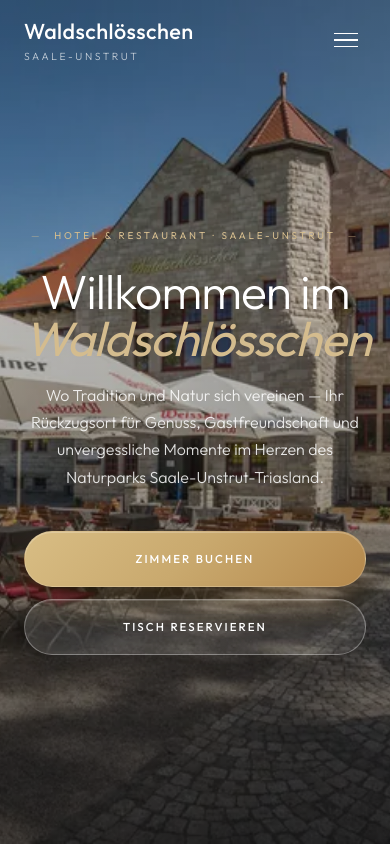
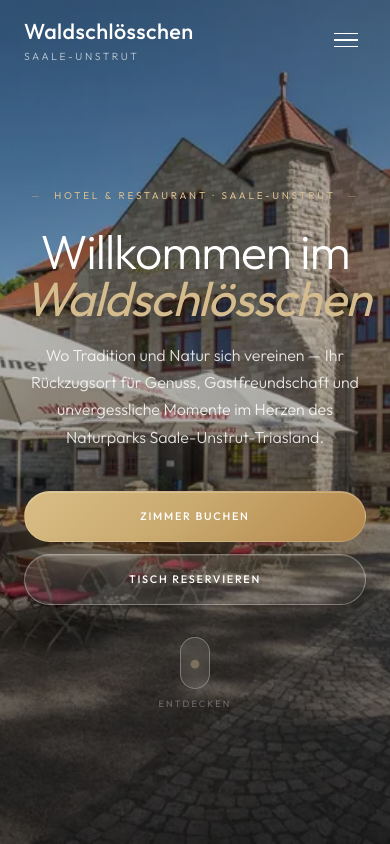
Before and after one commit to KonstantinM88/Waldschl-sschen, a Next.js app: page / in a window 390 px wide. Shown: the top 844 px of the page. Built offline with nearby package versions, Linux system fonts and the light colour scheme.

Commit message:
scroll hero

```diff
--- a/src/app/globals.css
+++ b/src/app/globals.css
@@ -79,14 +79,14 @@
     align-items: center;
     justify-content: center;
     gap: 0.625rem;
-    min-height: 3.5rem;
-    padding: 0.95rem 2.1rem;
+    min-height: 3.2rem;
+    padding: 0.85rem 1.45rem;
     border-radius: 999px;
     font-family: var(--font-body);
-    font-size: 0.72rem;
+    font-size: 0.68rem;
     line-height: 1;
     font-weight: 500;
-    letter-spacing: 0.18em;
+    letter-spacing: 0.16em;
     text-transform: uppercase;
     text-decoration: none;
     white-space: nowrap;
@@ -169,6 +169,17 @@
     transform: translateY(0) scale(0.985);
   }
 
+  @media (min-width: 640px) {
+    .btn-primary,
+    .btn-outline-light,
+    .btn-dark {
+      min-height: 3.5rem;
+      padding: 0.95rem 2.1rem;
+      font-size: 0.72rem;
+      letter-spacing: 0.18em;
+    }
+  }
+
   .gold-divider {
     width: 60px;
     height: 1px;
--- a/src/components/sections/HeroSection.tsx
+++ b/src/components/sections/HeroSection.tsx
@@ -17,9 +17,35 @@ export default function HeroSection() {
     animate: { opacity: 1, y: 0, filter: "blur(0px)" },
   };
 
+  const renderScrollIndicator = (className: string) => (
+    <motion.a
+      href="#about"
+      className={className}
+      initial={{ opacity: 0 }}
+      animate={{ opacity: 1 }}
+      transition={{ delay: 1.5, duration: 1 }}
+      whileHover={{ y: 2 }}
+    >
+      <div className="relative flex h-[52px] w-[30px] items-start justify-center rounded-full border border-white/30 bg-white/8 p-1 shadow-[0_14px_40px_rgba(0,0,0,0.18)] backdrop-blur-md sm:h-[56px] sm:w-[32px]">
+        <motion.span
+          className="block h-2.5 w-2.5 rounded-full bg-gold-light shadow-[0_0_16px_rgba(212,188,142,0.8)]"
+          animate={{ y: [0, 18, 0], opacity: [1, 0.35, 1], scale: [1, 0.86, 1] }}
+          transition={{ duration: 1.9, repeat: Infinity, ease: [0.45, 0, 0.55, 1] }}
+        />
+      </div>
+      <motion.span
+        className="text-[0.58rem] tracking-[0.22em] uppercase sm:text-[0.62rem] sm:tracking-[0.24em]"
+        animate={{ opacity: [0.55, 0.95, 0.55], y: [0, 2, 0] }}
+        transition={{ duration: 2.2, repeat: Infinity, ease: "easeInOut" }}
+      >
+        {t("scroll")}
+      </motion.span>
+    </motion.a>
+  );
+
   return (
     <section
-      className="relative flex min-h-[100svh] items-center justify-center overflow-hidden px-4 pb-20 pt-28 sm:px-6 sm:pb-24 sm:pt-32"
+      className="relative flex min-h-[100svh] items-center justify-center overflow-hidden px-4 pb-16 pt-28 sm:px-6 sm:pb-20 sm:pt-32 lg:pb-28 lg:pt-36"
     >
       {/* Background */}
       <div className="absolute inset-0">
@@ -43,7 +69,7 @@ export default function HeroSection() {
       </div>
 
       {/* Content */}
-      <div className="relative z-10 mx-auto w-full max-w-[960px] px-2 text-center text-white sm:px-8">
+      <div className="relative z-10 mx-auto w-full max-w-[960px] px-2 text-center text-white sm:px-8 lg:pb-24">
         <motion.div
           className="mb-6 inline-flex flex-wrap items-center justify-center gap-x-3 gap-y-2 font-[var(--font-body)] text-[0.62rem] font-normal tracking-[0.28em] uppercase text-gold-light sm:mb-8 sm:text-[0.7rem] sm:tracking-[0.35em]"
           {...reveal}
@@ -73,43 +99,23 @@ export default function HeroSection() {
         </motion.p>
 
         <motion.div
-          className="flex flex-col items-stretch justify-center gap-3 sm:flex-row sm:items-center sm:gap-5"
+          className="mx-auto flex w-full max-w-[22rem] flex-col items-stretch justify-center gap-3 sm:max-w-none sm:flex-row sm:items-center sm:gap-5"
           {...reveal}
           transition={{ duration: 1, delay: 0.9, ease: [0.16, 1, 0.3, 1] }}
         >
-          <a href="#buchen" className="btn-primary justify-center sm:min-w-[220px]">
+          <a href="#buchen" className="btn-primary w-full justify-center sm:w-auto sm:min-w-[220px]">
             {t("ctaBook")}
           </a>
-          <a href="#restaurant" className="btn-outline-light justify-center sm:min-w-[220px]">
+          <a href="#restaurant" className="btn-outline-light w-full justify-center sm:w-auto sm:min-w-[220px]">
             {t("ctaTable")}
           </a>
         </motion.div>
+
+        {renderScrollIndicator("mt-8 inline-flex flex-col items-center gap-2 text-white/55 lg:hidden")}
       </div>
 
       {/* Scroll indicator */}
-      <motion.a
-        href="#about"
-        className="absolute bottom-8 left-1/2 z-10 hidden -translate-x-1/2 flex-col items-center gap-3 text-white/55 sm:flex"
-        initial={{ opacity: 0 }}
-        animate={{ opacity: 1 }}
-        transition={{ delay: 1.5, duration: 1 }}
-        whileHover={{ y: 2 }}
-      >
-        <motion.span
-          className="text-[0.65rem] tracking-[0.24em] uppercase"
-          animate={{ opacity: [0.55, 0.95, 0.55], y: [0, 2, 0] }}
-          transition={{ duration: 2.2, repeat: Infinity, ease: "easeInOut" }}
-        >
-          {t("scroll")}
-        </motion.span>
-        <div className="relative flex h-[56px] w-[32px] items-start justify-center rounded-full border border-white/30 bg-white/8 p-1 shadow-[0_14px_40px_rgba(0,0,0,0.18)] backdrop-blur-md">
-          <motion.span
-            className="block h-2.5 w-2.5 rounded-full bg-gold-light shadow-[0_0_16px_rgba(212,188,142,0.8)]"
-            animate={{ y: [0, 20, 0], opacity: [1, 0.35, 1], scale: [1, 0.86, 1] }}
-            transition={{ duration: 1.9, repeat: Infinity, ease: [0.45, 0, 0.55, 1] }}
-          />
-        </div>
-      </motion.a>
+      {renderScrollIndicator("absolute bottom-10 left-1/2 z-10 hidden -translate-x-1/2 flex-col items-center gap-2 text-white/55 lg:flex")}
     </section>
   );
 }
```
